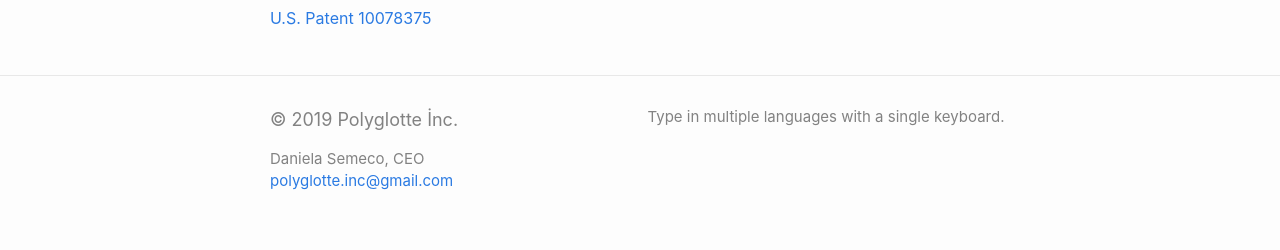
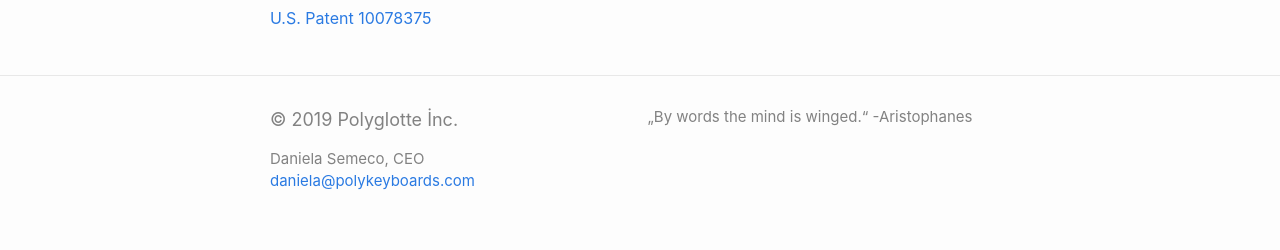
Before and after one commit to polyglotte-inc/polyglotte-inc.github.io, a Jekyll site: the page built from index.md, in a window 1280 px wide. Shown: the part 1286-1536 px from the top of the page. Built offline with Jekyll 4.4.1, drawn with Linux system fonts in a browser that asks for light colours; our own code applies the rules of GitHub Pages for plain Markdown files.

Commit message:
Update _config.yml

```diff
--- a/_config.yml
+++ b/_config.yml
@@ -1,9 +1,9 @@
 title: Polyglotte
 author: Daniela Semeco, CEO
 description: > # this means to ignore newlines until "show_excerpts:"
-  Type in multiple languages with a single keyboard.
+  „By words the mind is winged.“ -Aristophanes
 show_excerpts: false # set to true to show excerpts on the homepage
-email: polyglotte.inc@gmail.com
+email: daniela@polykeyboards.com
 url: https://www.polykeyboards.com/
 theme: minima
 github:
```
